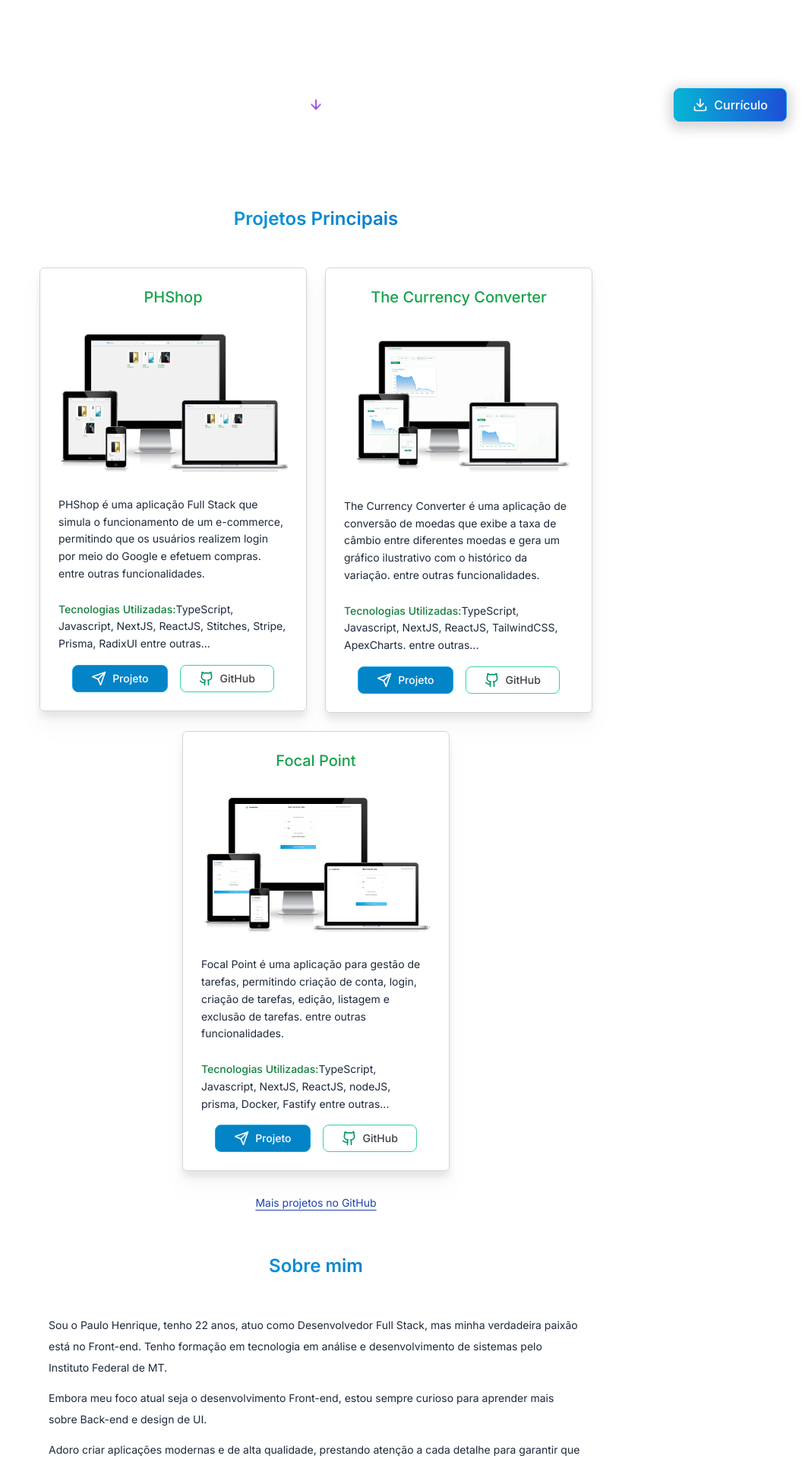
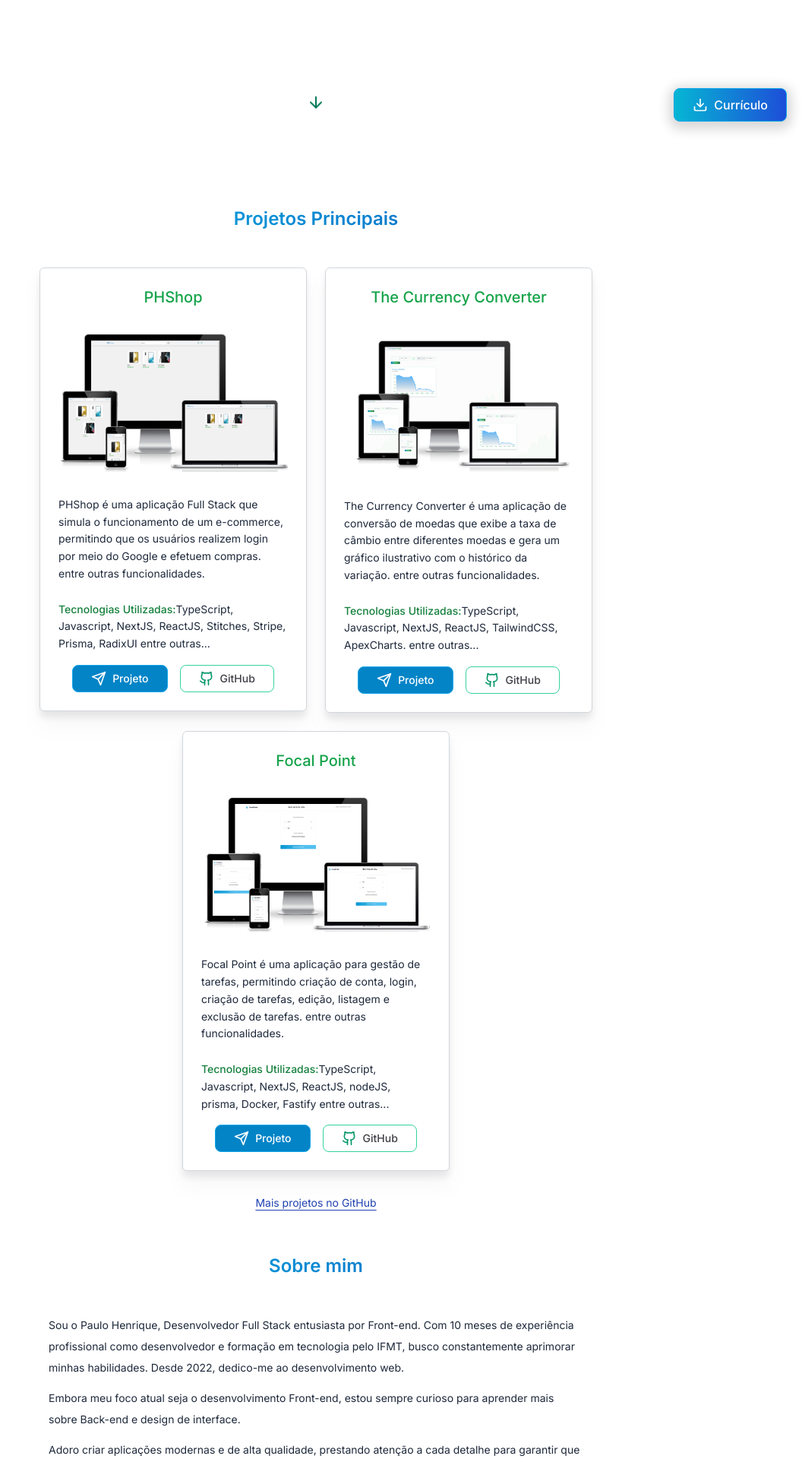
Before and after one commit to phpaulohenrique/portfolio, a Next.js app: page / in a window 1280 px wide. Shown: the part 600-2520 px from the top of the page at 76% size, without its empty margins (224-1280 px from the left). Built offline with nearby package versions, Linux system fonts and the light colour scheme.

Commit message:
chore: update about me

```diff
--- a/app/components/Sections/AboutMe.tsx
+++ b/app/components/Sections/AboutMe.tsx
@@ -27,15 +27,12 @@ export function AboutMe() {
                 <div className="m-auto flex max-w-[44rem] flex-col gap-3 text-left text-sm leading-loose">
                     <Fade cascade damping={0.3} triggerOnce>
                         <p>
-                            Sou o Paulo Henrique, tenho {myAge} anos, atuo como Desenvolvedor Full
-                            Stack, mas minha verdadeira paixão está no Front-end. Tenho formação em
-                            tecnologia em análise e desenvolvimento de sistemas pelo Instituto
-                            Federal de MT.
+                        Sou o Paulo Henrique, Desenvolvedor Full Stack entusiasta por Front-end. Com 10 meses de experiência profissional como desenvolvedor e formação em tecnologia pelo IFMT, busco constantemente aprimorar minhas habilidades. Desde 2022, dedico-me ao desenvolvimento web.
                         </p>
 
                         <p>
                             Embora meu foco atual seja o desenvolvimento Front-end, estou sempre
-                            curioso para aprender mais sobre Back-end e design de UI.
+                            curioso para aprender mais sobre Back-end e design de interface.
                         </p>
 
                         <p>
--- a/app/page.tsx
+++ b/app/page.tsx
@@ -119,7 +119,7 @@ export default function Home() {
 
                             {/* </div> */}
                         </Slide>
-                        <ArrowDown className="absolute bottom-12 h-5 w-5 animate-bounce text-purple-600 " />
+                        <ArrowDown className="absolute bottom-12 h-6 w-6 animate-bounce text-emerald-700 " />
                     </section>
                     <>
                         <Projects />
```
